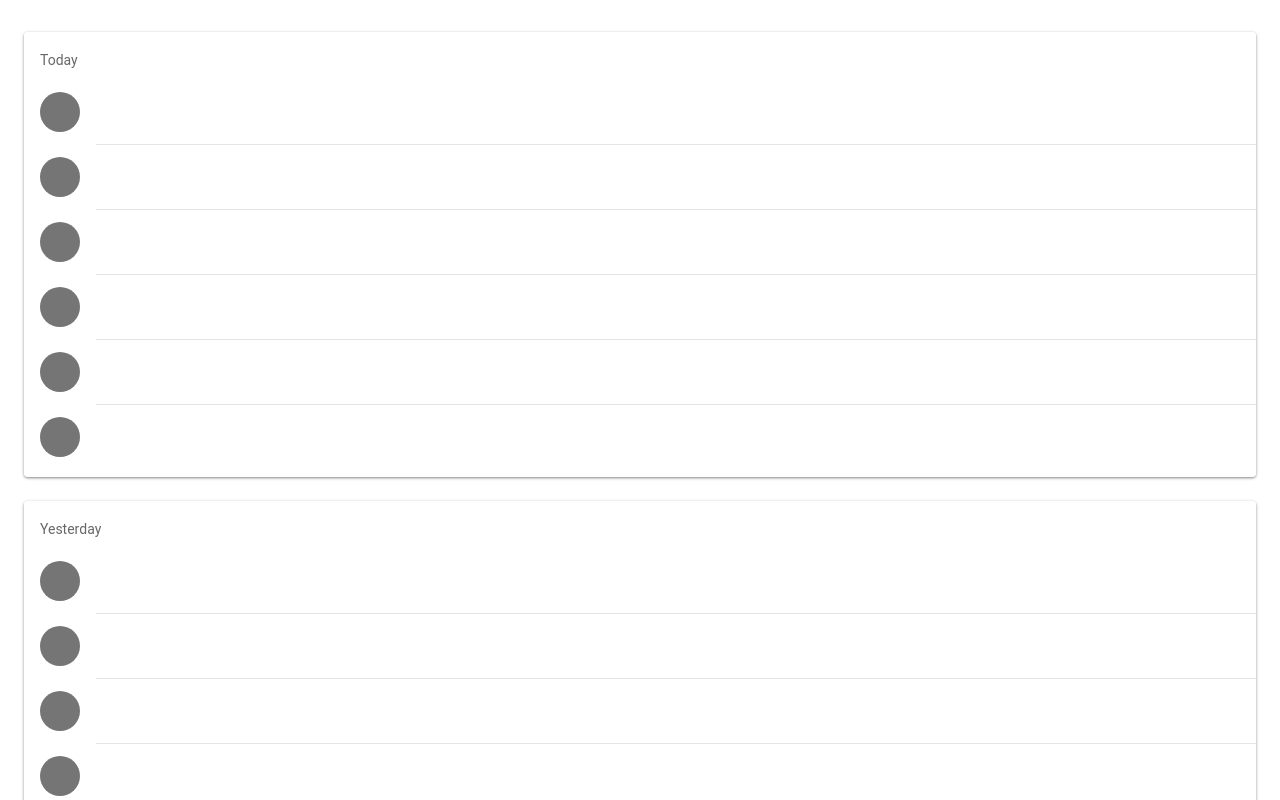
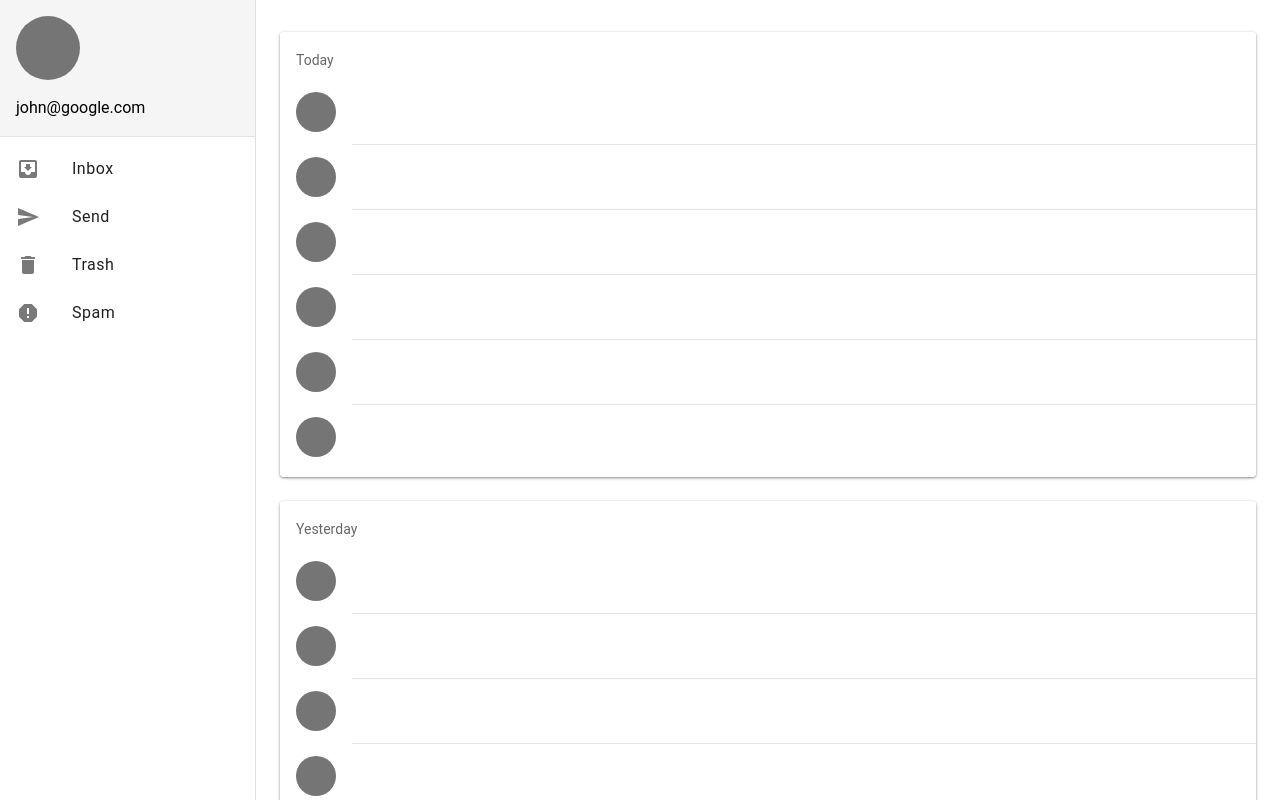
Before and after one commit to ivanlppires/fmds2026.2, a Vue app in the folder aula05/: page /cards in a window 1280 px wide. Before the commit this address had no page. Shown: the top 800 px of the page. Built offline with nearby package versions, Linux system fonts and the light colour scheme; a small style sheet from the web is missing.

Commit message:
com rota

```diff
--- a/aula05/src/App.vue
+++ b/aula05/src/App.vue
@@ -1,53 +1,14 @@
 <template>
   <v-app id="inspire">
-
-
-
+    <MenuBar />
     <v-main>
-      <v-container
-        class="py-8 px-6"
-        fluid
-      >
-        <v-row>
-          <v-col
-            v-for="card in cards"
-            :key="card"
-            cols="12"
-          >
-            <v-card>
-              <v-list lines="two">
-                <v-list-subheader :title="card"></v-list-subheader>
-
-                <template v-for="n in 6" :key="n">
-                  <v-list-item>
-                    <template v-slot:prepend>
-                      <v-avatar color="grey-darken-1"></v-avatar>
-                    </template>
-
-                    <v-list-item-title :title="`Message ${n}`"></v-list-item-title>
-
-                    <v-list-item-subtitle title="Lorem ipsum dolor sit amet, consectetur adipisicing elit. Nihil repellendus distinctio similique"></v-list-item-subtitle>
-                  </v-list-item>
-
-                  <v-divider
-                    v-if="n !== 6"
-                    :key="`divider-${n}`"
-                    inset
-                  ></v-divider>
-                </template>
-              </v-list>
-            </v-card>
-          </v-col>
-        </v-row>
+      <v-container class="py-8 px-6" fluid>
+        <router-view />
       </v-container>
     </v-main>
   </v-app>
 </template>
 
 <script setup>
-  import { ref } from 'vue'
-
-  const cards = ['Today', 'Yesterday']
-
-  const drawer = ref(null)
+import MenuBar from './components/MenuBar.vue'
 </script>
--- a/aula05/src/components/MenuBar.vue
+++ b/aula05/src/components/MenuBar.vue
@@ -16,6 +16,8 @@
 </template>
 
 <script setup>
+import { ref } from 'vue'
+const drawer = ref(null)
 const links = [
     ['mdi-inbox-arrow-down', 'Inbox'],
     ['mdi-send', 'Send'],
--- /dev/null
+++ b/aula05/src/pages/cards.vue
@@ -0,0 +1,29 @@
+<template>
+    <v-row>
+        <v-col v-for="card in cards" :key="card" cols="12">
+            <v-card>
+                <v-list lines="two">
+                    <v-list-subheader :title="card"></v-list-subheader>
+
+                    <template v-for="n in 6" :key="n">
+                        <v-list-item>
+                            <template v-slot:prepend>
+                                <v-avatar color="grey-darken-1"></v-avatar>
+                            </template>
+
+                            <v-list-item-title :title="`Message ${n}`"></v-list-item-title>
+
+                            <v-list-item-subtitle
+                                title="Lorem ipsum dolor sit amet, consectetur adipisicing elit. Nihil repellendus distinctio similique"></v-list-item-subtitle>
+                        </v-list-item>
+
+                        <v-divider v-if="n !== 6" :key="`divider-${n}`" inset></v-divider>
+                    </template>
+                </v-list>
+            </v-card>
+        </v-col>
+    </v-row>
+</template>
+<script setup>
+const cards = ['Today', 'Yesterday']
+</script>
--- a/aula05/src/router/index.ts
+++ b/aula05/src/router/index.ts
@@ -7,6 +7,8 @@
 // Composables
 import { createRouter, createWebHistory } from 'vue-router'
 import Index from '@/pages/index.vue'
+// @ts-ignore Vue SFC declarations are not available in this project.
+import Cards from '@/pages/cards.vue'
 
 const router = createRouter({
   history: createWebHistory(import.meta.env.BASE_URL),
@@ -15,6 +17,10 @@ const router = createRouter({
       path: '/',
       component: Index,
     },
+    {
+      path: '/cards',
+      component: Cards,
+    }
   ],
 })
 
```
